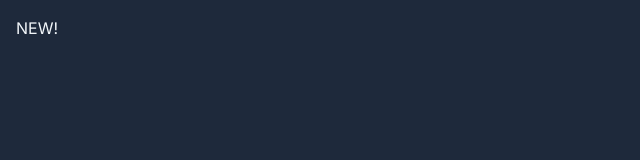
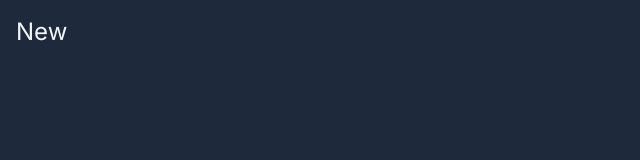
Before and after one commit to DefyCab/NextJS-todo, a Next.js app: page /new in a window 1280 px wide. Shown: the top 160 px of the page, without its empty margins (0-640 px from the left). Built offline with nearby package versions, Linux system fonts and the light colour scheme.

Commit message:
minor changes

```diff
--- a/src/app/new/page.tsx
+++ b/src/app/new/page.tsx
@@ -1,3 +1,10 @@
 export default function Page() {
-    return <h1>NEW!</h1>
+    return <>
+    <header className="flex justify-between items-center mb-4">
+        <h1 className="text-2xl">New</h1>
+      </header>
+      <form>
+
+      </form>
+    </>
 }
```
